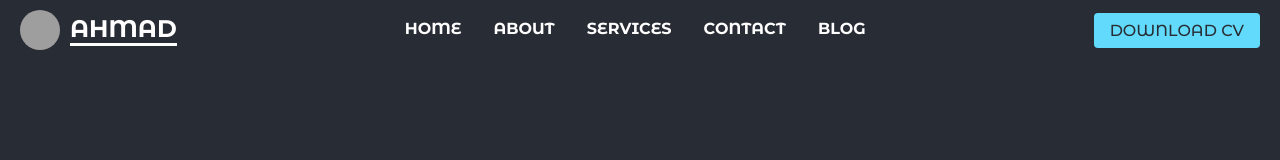
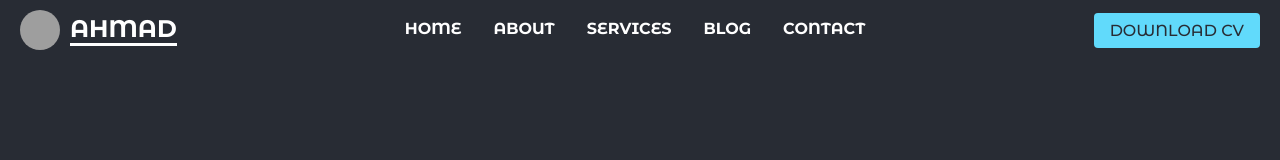
Before and after one commit to MuhammadAhmad338/MYPORTFOLIO, a React (Vite) app: page / in a window 1280 px wide. Shown: the top 160 px of the page. Built offline with nearby package versions, Linux system fonts and the light colour scheme; grey boxes are pictures that could not be loaded.

Commit message:
latest commits

```diff
--- a/src/Components/Header/Header.jsx
+++ b/src/Components/Header/Header.jsx
@@ -32,8 +32,8 @@ const Header = () => {
                 <Link to="/">HOME</Link>
                 <Link to="/about">ABOUT</Link>
                 <Link to="/services">SERVICES</Link>
+                <Link to="/blog">BLOG</Link>
                 <Link to="/contact">CONTACT</Link>
-                <Link to="/blog">BLOG</Link>
             </nav>
             <button className='cv-button' onClick={handleDownloadCV} disabled={isDownloading}>
             {isDownloading ? 'Downloading...' : 'DOWNLOAD CV'}
```
